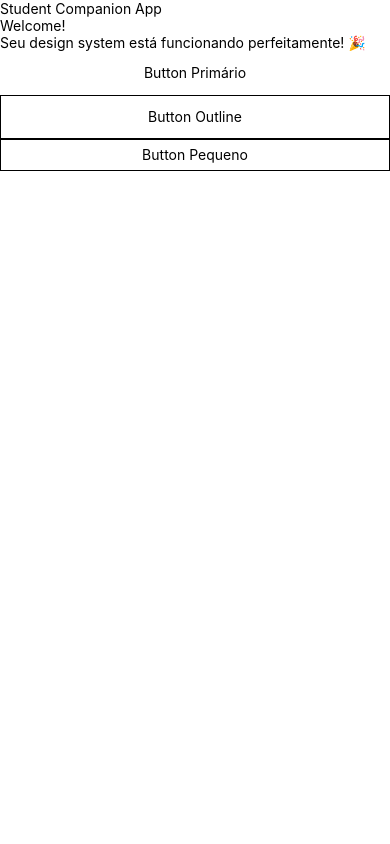
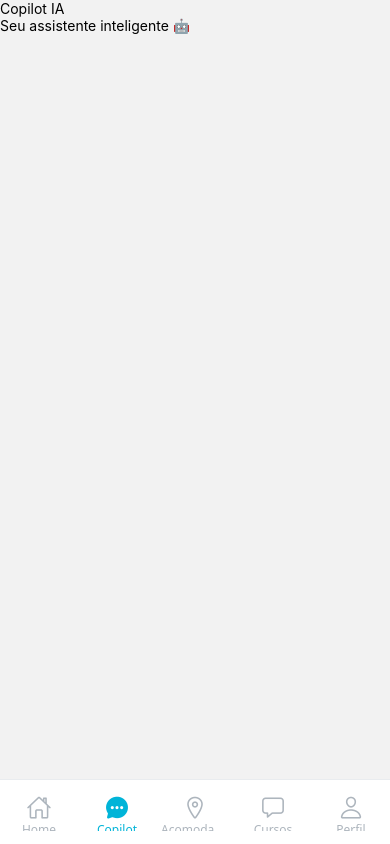
Before and after one commit to rbragadev/student-companion, a React Native app in the folder apps/mobile/: screen /Copilot in a window 390 px wide. Built offline with nearby package versions, Linux system fonts and the light colour scheme.

Commit message:
feat: implement bottom tab navigation and add main screens

```diff
--- a/apps/mobile/App.tsx
+++ b/apps/mobile/App.tsx
@@ -3,37 +3,16 @@ import { View } from 'react-native';
 import { SafeAreaProvider } from 'react-native-safe-area-context';
 import './global.css';
 
-import { Screen, Card, Text, Button } from './src/components';
+import { NavigationContainer } from '@react-navigation/native';
+import TabNavigator from './src/navigation/TabNavigator';
 
 export default function App() {
   return (
     <SafeAreaProvider style={{ flex: 1 }}>
-      <Screen safeArea={true} padding="lg" gap="lg">
-        <Text variant="h1">Student Companion App</Text>
-
-        <Card>
-          <Text variant="h3">Welcome!</Text>
-          <Text variant="bodySecondary" className="mt-2">
-            Seu design system está funcionando perfeitamente! 🎉
-          </Text>
-        </Card>
-
-        <View className="gap-3">
-          <Button variant="primary">
-            Button Primário
-          </Button>
-
-          <Button variant="outline">
-            Button Outline
-          </Button>
-
-          <Button variant="secondary" size="sm">
-            Button Pequeno
-          </Button>
-        </View>
-
+      <NavigationContainer>
+        <TabNavigator />
         <StatusBar style="auto" />
-      </Screen>
+      </NavigationContainer>
     </SafeAreaProvider>
   );
 }
--- /dev/null
+++ b/apps/mobile/src/navigation/TabNavigator.tsx
@@ -0,0 +1,61 @@
+import React from 'react';
+import { createBottomTabNavigator } from '@react-navigation/bottom-tabs';
+import { Ionicons } from '@expo/vector-icons';
+import {
+  HomeScreen,
+  CopilotScreen,
+  AccommodationScreen,
+  CoursesScreen,
+  ProfileScreen,
+} from '../screens';
+
+const Tab = createBottomTabNavigator();
+
+export default function TabNavigator() {
+  return (
+    <Tab.Navigator
+      screenOptions={({ route }) => ({
+        tabBarIcon: ({ focused, color, size }) => {
+          let iconName: keyof typeof Ionicons.glyphMap;
+
+          if (route.name === 'Home') {
+            iconName = focused ? 'home' : 'home-outline';
+          } else if (route.name === 'Copilot') {
+            iconName = focused ? 'chatbubble-ellipses' : 'chatbubble-ellipses-outline';
+          } else if (route.name === 'Acomodação') {
+            iconName = focused ? 'location' : 'location-outline';
+          } else if (route.name === 'Cursos') {
+            iconName = focused ? 'chatbox' : 'chatbox-outline';
+          } else if (route.name === 'Perfil') {
+            iconName = focused ? 'person' : 'person-outline';
+          } else {
+            iconName = 'help-outline';
+          }
+
+          return <Ionicons name={iconName} size={size} color={color} />;
+        },
+        tabBarActiveTintColor: '#00B4D8',
+        tabBarInactiveTintColor: '#ADB5BD',
+        tabBarStyle: {
+          backgroundColor: '#FFFFFF',
+          borderTopColor: '#E9ECEF',
+          borderTopWidth: 1,
+          paddingBottom: 8,
+          paddingTop: 8,
+          height: 65,
+        },
+        tabBarLabelStyle: {
+          fontSize: 12,
+          fontWeight: '500',
+        },
+        headerShown: false,
+      })}
+    >
+      <Tab.Screen name="Home" component={HomeScreen} />
+      <Tab.Screen name="Copilot" component={CopilotScreen} />
+      <Tab.Screen name="Acomodação" component={AccommodationScreen} />
+      <Tab.Screen name="Cursos" component={CoursesScreen} />
+      <Tab.Screen name="Perfil" component={ProfileScreen} />
+    </Tab.Navigator>
+  );
+}
--- /dev/null
+++ b/apps/mobile/src/screens/AccommodationScreen.tsx
@@ -0,0 +1,13 @@
+import React from 'react';
+import { Screen, Text, Card } from '../components';
+
+export default function AccommodationScreen() {
+  return (
+    <Screen safeArea={true} padding="lg" gap="lg">
+      <Text variant="h1">Acomodação</Text>
+      <Card>
+        <Text variant="body">Encontre seu lugar ideal 📍</Text>
+      </Card>
+    </Screen>
+  );
+}
--- /dev/null
+++ b/apps/mobile/src/screens/CopilotScreen.tsx
@@ -0,0 +1,13 @@
+import React from 'react';
+import { Screen, Text, Card } from '../components';
+
+export default function CopilotScreen() {
+  return (
+    <Screen safeArea={true} padding="lg" gap="lg">
+      <Text variant="h1">Copilot IA</Text>
+      <Card>
+        <Text variant="body">Seu assistente inteligente 🤖</Text>
+      </Card>
+    </Screen>
+  );
+}
--- /dev/null
+++ b/apps/mobile/src/screens/CoursesScreen.tsx
@@ -0,0 +1,13 @@
+import React from 'react';
+import { Screen, Text, Card } from '../components';
+
+export default function CoursesScreen() {
+  return (
+    <Screen safeArea={true} padding="lg" gap="lg">
+      <Text variant="h1">Cursos</Text>
+      <Card>
+        <Text variant="body">Explore seus cursos 💬</Text>
+      </Card>
+    </Screen>
+  );
+}
--- /dev/null
+++ b/apps/mobile/src/screens/HomeScreen.tsx
@@ -0,0 +1,13 @@
+import React from 'react';
+import { Screen, Text, Card } from '../components';
+
+export default function HomeScreen() {
+  return (
+    <Screen safeArea={true} padding="lg" gap="lg">
+      <Text variant="h1">Home</Text>
+      <Card>
+        <Text variant="body">Bem-vindo ao Student Companion! 🏠</Text>
+      </Card>
+    </Screen>
+  );
+}
--- /dev/null
+++ b/apps/mobile/src/screens/ProfileScreen.tsx
@@ -0,0 +1,13 @@
+import React from 'react';
+import { Screen, Text, Card } from '../components';
+
+export default function ProfileScreen() {
+  return (
+    <Screen safeArea={true} padding="lg" gap="lg">
+      <Text variant="h1">Perfil</Text>
+      <Card>
+        <Text variant="body">Gerencie seu perfil 👤</Text>
+      </Card>
+    </Screen>
+  );
+}
--- /dev/null
+++ b/apps/mobile/src/screens/index.ts
@@ -0,0 +1,5 @@
+export { default as HomeScreen } from './HomeScreen';
+export { default as CopilotScreen } from './CopilotScreen';
+export { default as AccommodationScreen } from './AccommodationScreen';
+export { default as CoursesScreen } from './CoursesScreen';
+export { default as ProfileScreen } from './ProfileScreen';
```
Also changed, not shown: apps/mobile/package.json (+11 -1 lines).
